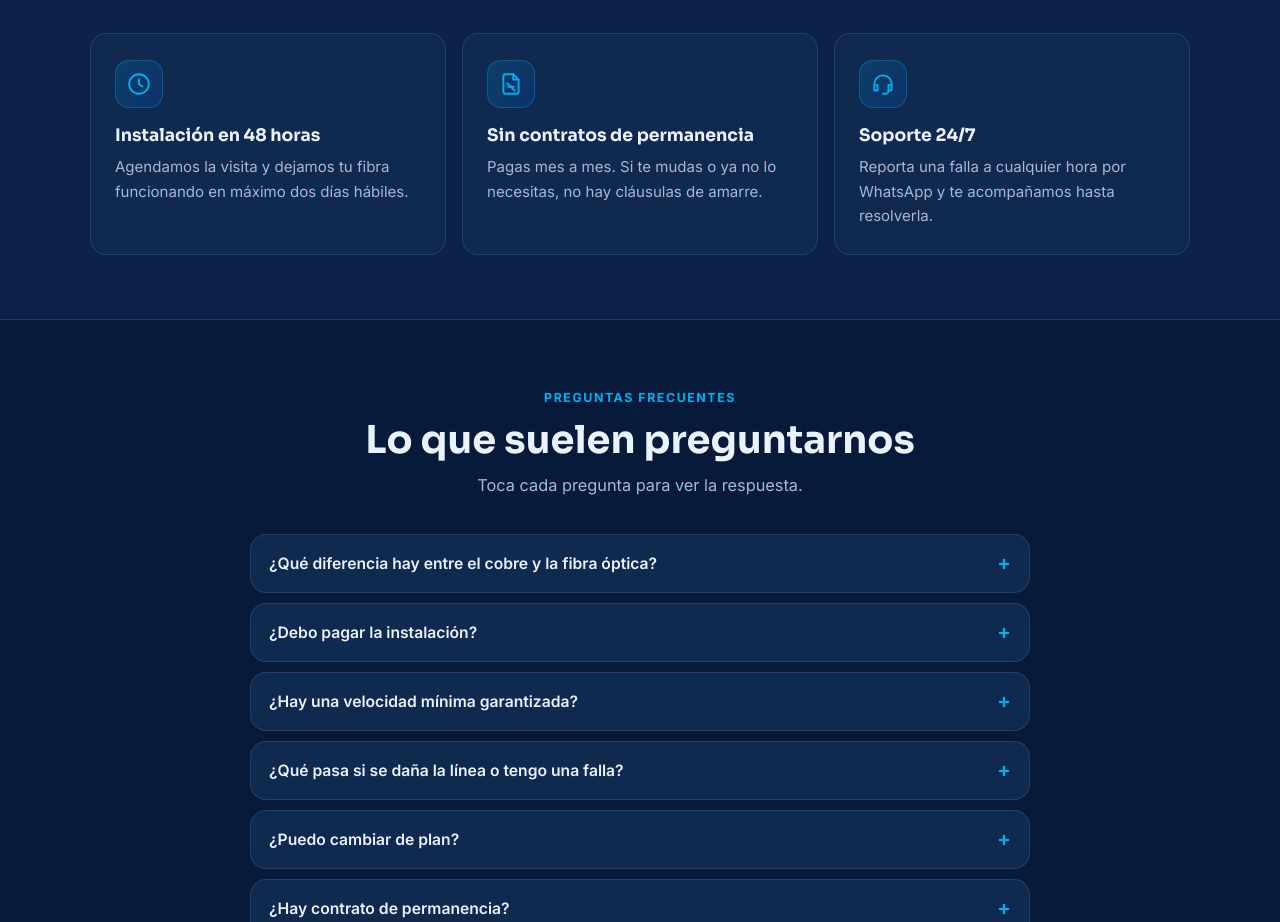
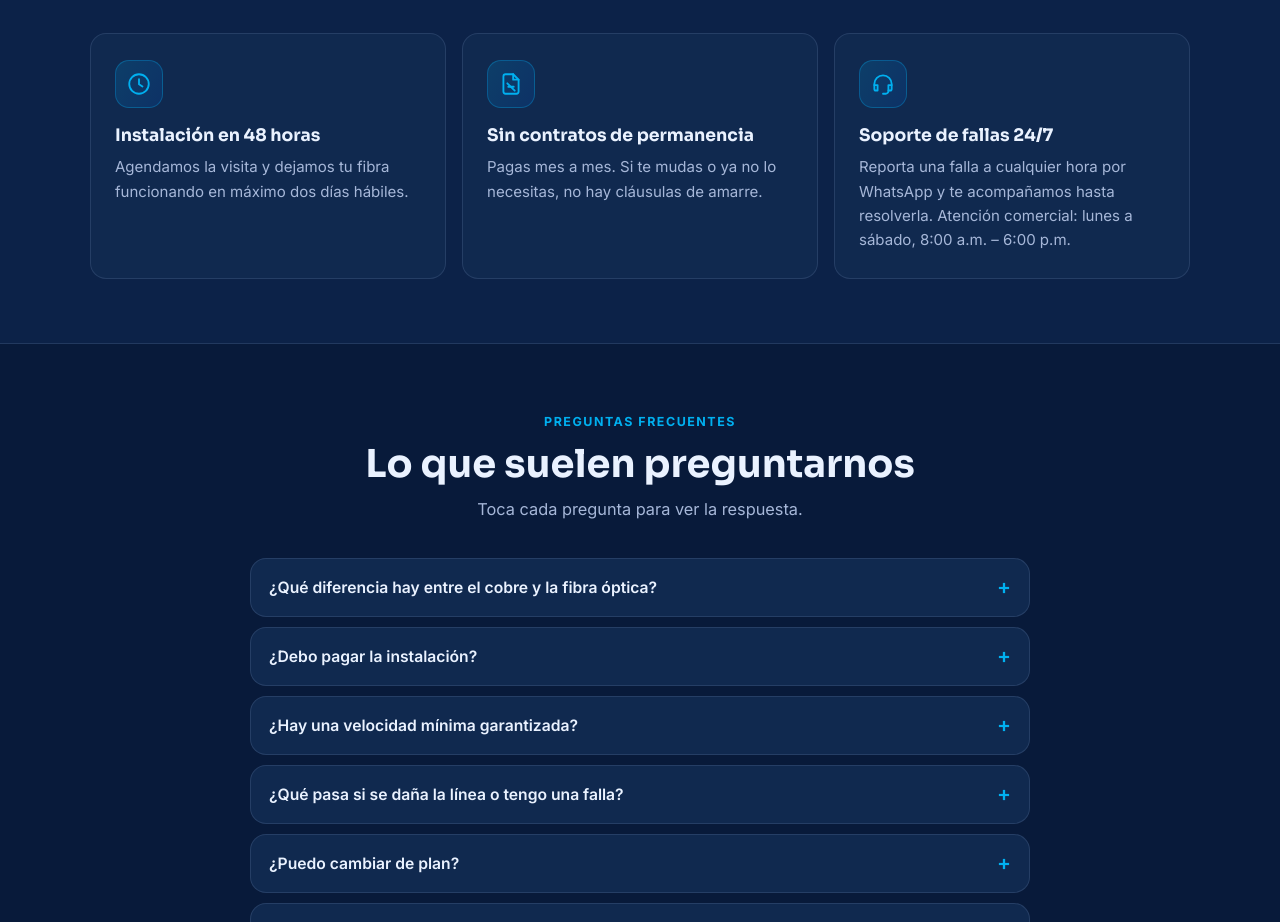
Before and after one commit to konfiozinc/unefibra, a plain HTML site: page index.html in a window 1280 px wide. Shown: the part 7937-8859 px from the top of the page. Drawn offline with Linux system fonts and the light colour scheme.

Commit message:
fix: aclarar copy soporte (fallas 24/7 vs atención comercial L-S 8-18)

```diff
--- a/index.html
+++ b/index.html
@@ -816,8 +816,8 @@
                 <path d="M17 18v.5a2.5 2.5 0 0 1-2.5 2.5H12" />
               </svg>
             </div>
-            <h3 class="guarantee__title">Soporte 24/7</h3>
-            <p class="guarantee__text">Reporta una falla a cualquier hora por WhatsApp y te acompañamos hasta resolverla.</p>
+            <h3 class="guarantee__title">Soporte de fallas 24/7</h3>
+            <p class="guarantee__text">Reporta una falla a cualquier hora por WhatsApp y te acompañamos hasta resolverla. Atención comercial: lunes a sábado, 8:00 a.m. – 6:00 p.m.</p>
           </article>
         </div>
       </div>
```
